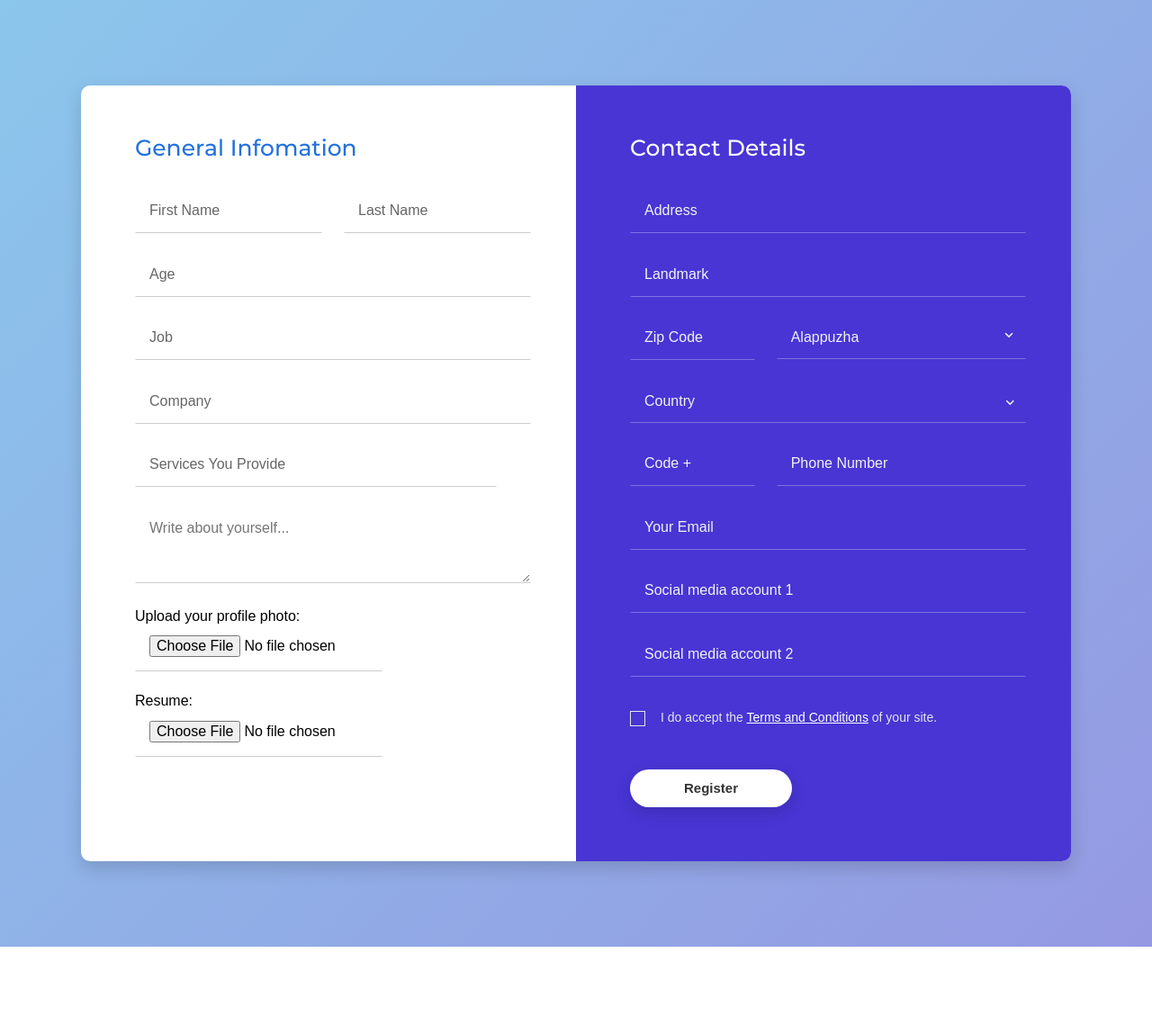
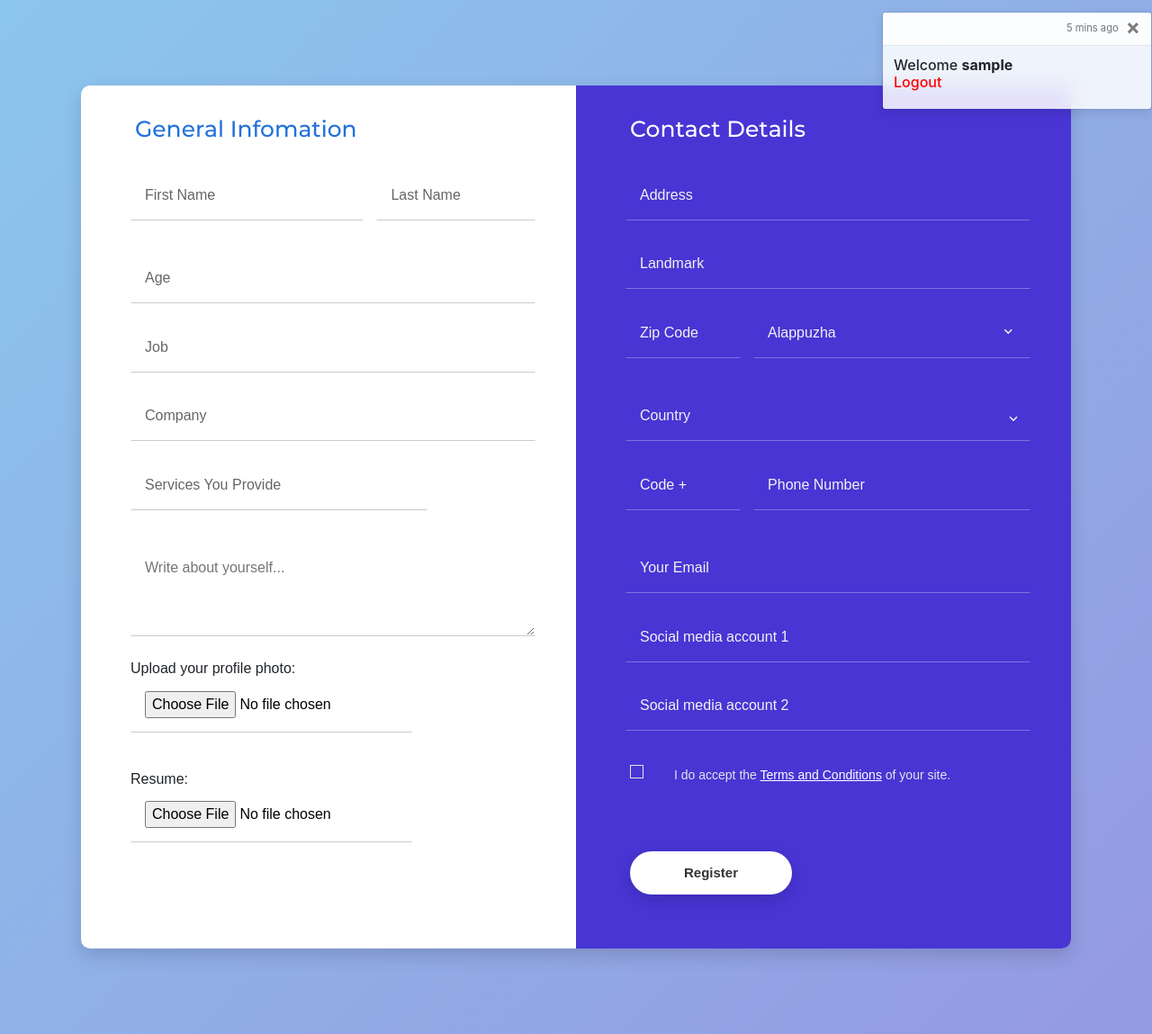
Before and after one commit to khaleel-132/Vcard, a PHP site: page /details_form.php in a window 1280 px wide. Shown: the whole page at 90% size. Before the commit the page ends 1052 px from the top, so only its background shows below. Run offline with PHP 8.4, Linux system fonts and the light colour scheme; the visitor is signed in with stand-in values (Sample User, id 1); some libraries are stand-ins or nearby versions; some web fonts are replaced.

Commit message:
Details page modified

```diff
--- a/details_form.php
+++ b/details_form.php
@@ -1,18 +1,58 @@
+<?php
+  session_start();
+
+  if (!isset($_SESSION['username'])) {
+  	$_SESSION['msg'] = "You must log in first";
+  	header('location: register.php');
+  }
+
+?>
+
 <!DOCTYPE html>
 <html>
 <head>
-	<meta charset="utf-8">
-	<title>Registration Details</title>
-	<!-- Mobile Specific Metas -->
-	<meta name="viewport" content="width=device-width, initial-scale=1, maximum-scale=1">
-	<!-- Font-->
+	<title> Registration Details</title>
 	<link rel="stylesheet" type="text/css" href="css/montserrat-font.css">
 	<link rel="stylesheet" type="text/css" href="css/fonts/material-design-iconic-font/css/material-design-iconic-font.min.css">
-	<!-- Main Style Css -->
-    <link rel="stylesheet" href="css/style.css"/>
+	<link rel="stylesheet" href="https://stackpath.bootstrapcdn.com/bootstrap/4.2.1/css/bootstrap.min.css">
+	<link rel="stylesheet" type="text/css" href="css/css.css">
 </head>
-<body class="form-v10">
-	<div class="page-content">
+<body>
+
+<div class="toast fade show" data-autohide="false" style="position: fixed; right: 0; width: 300px; margin-top: 1%; z-index: 200;">
+
+      <div class="toast-header">
+        <strong class="mr-auto text-primary">
+          <!-- notification message -->
+
+          <?php if (isset($_SESSION['success'])) : ?>
+            <div class="error success">
+              <h3  style="font-size: 1rem;">
+                <?php
+                  echo $_SESSION['success'];
+                  unset($_SESSION['success']);
+                ?>
+              </h3>
+            </div>
+          <?php endif ?>
+
+        </strong>
+
+        <small class="text-muted">5 mins ago</small>
+        <button type="button" class="ml-2 mb-1 close" data-dismiss="toast">&times;</button>
+      </div>
+
+      <div class="toast-body">
+        <!-- logged in user information -->
+        <?php  if (isset($_SESSION['username'])) : ?>
+          <h6>Welcome <strong><?php echo $_SESSION['username']; ?></strong><br>
+            <a href="register.php?logout='1'" style="color: red;">Logout</a> </h6>
+        <?php endif ?>
+
+      </div>
+  </div>
+
+  <div class="page-content">
 		<div class="form-v10-content">
 			<form class="form-detail" action="#" method="post" id="myform">
 				<div class="form-left">
@@ -132,11 +172,23 @@
 						</label>
 					</div>
 					<div class="form-row-last">
-						<input type="submit" name="register" class="register" value="Register">
+						<a href="home.php"><input type="submit" name="register" class="register" value="Register"></a>
 					</div>
 				</div>
 			</form>
 		</div>
 	</div>
+
+<script src="https://code.jquery.com/jquery-3.3.1.slim.min.js"></script>
+<script src="https://cdnjs.cloudflare.com/ajax/libs/popper.js/1.14.6/umd/popper.min.js"></script>
+<script src="https://stackpath.bootstrapcdn.com/bootstrap/4.2.1/js/bootstrap.min.js"></script>
+
+
+
+  <script>
+      $(document).ready(function(){
+        $('.toast').toast('show');
+      });
+    </script>
 </body>
 </html>
```
